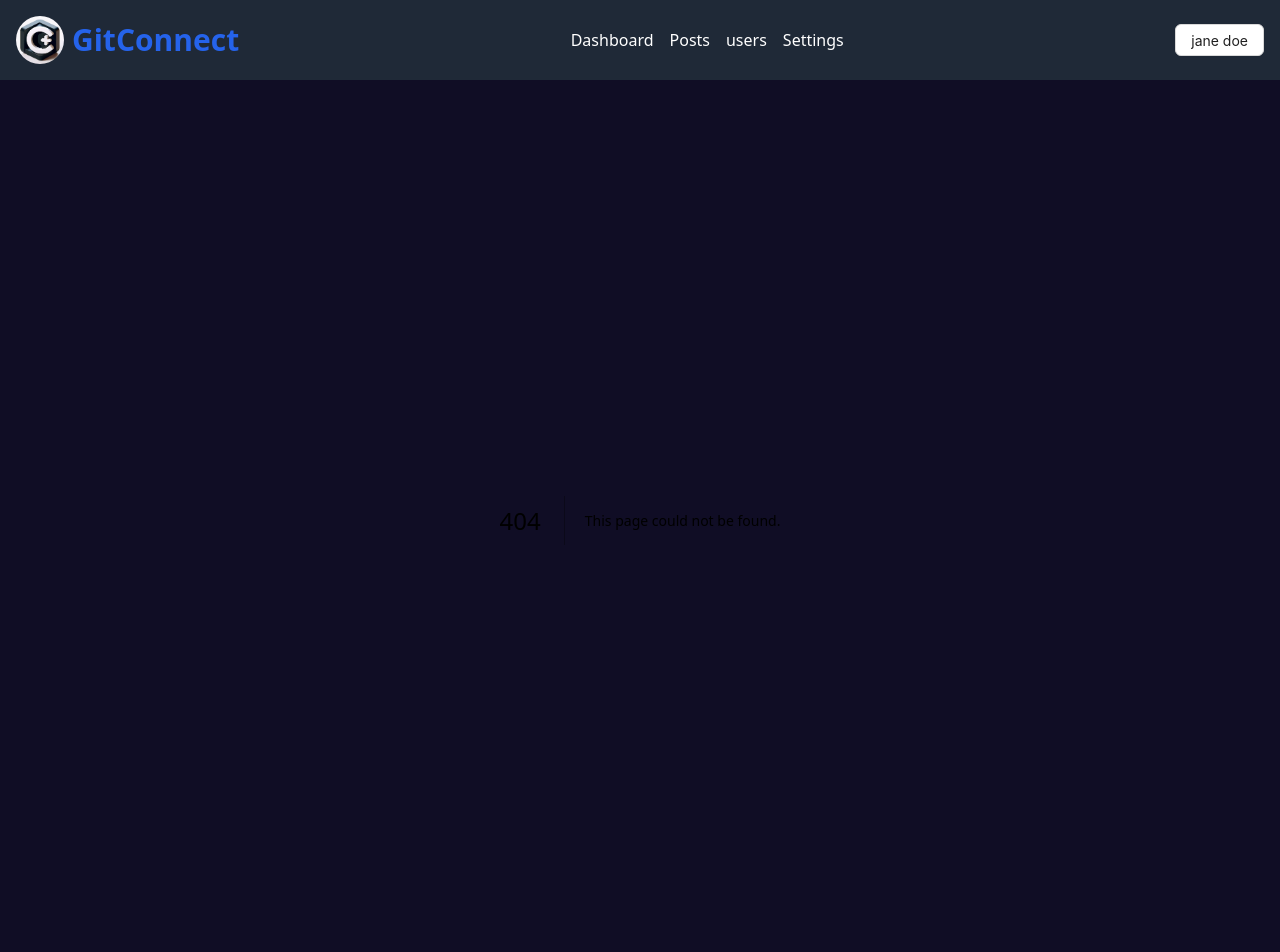
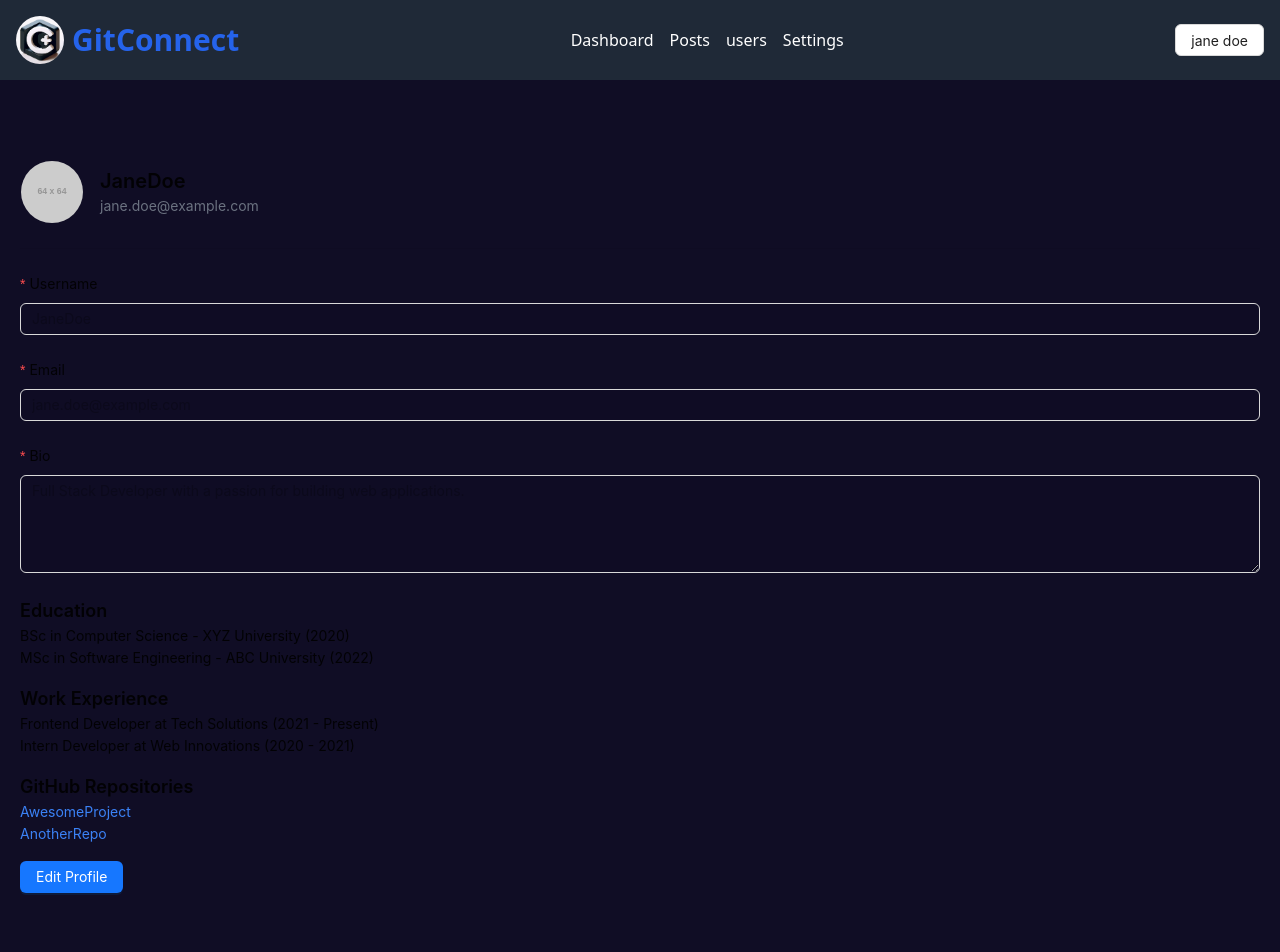
Before and after one commit to Jane49-cloud/git-connect, a Next.js app: page /profile in a window 1280 px wide. Before the commit this address had no page. Shown: the top 952 px of the page. Built offline with nearby package versions, Linux system fonts and the light colour scheme.

Commit message:
update register details

```diff
--- a/app/components/auth/register.tsx
+++ b/app/components/auth/register.tsx
@@ -30,6 +30,7 @@ const RegistrationForm: React.FC = () => {
 
         <h1 className="text-3xl font-bold text-blue-600">GitConnect</h1>
       </div>
+
       <Form.Item
         name="username"
         label={<span className="text-white">Username</span>}
@@ -79,6 +80,54 @@ const RegistrationForm: React.FC = () => {
         <Input.Password className="bg-gray-900 text-white border-gray-600" />
       </Form.Item>
 
+      <Form.Item
+        name="bio"
+        label={<span className="text-white">Bio</span>}
+        rules={[{ required: true, message: "Please enter your bio" }]}
+      >
+        <Input.TextArea
+          rows={4}
+          className="bg-gray-900 text-white border-gray-600"
+        />
+      </Form.Item>
+
+      <Form.Item
+        name="education"
+        label={<span className="text-white">Education</span>}
+        rules={[{ required: true, message: "Please enter your education" }]}
+      >
+        <Input
+          placeholder="e.g., BSc in Computer Science"
+          className="bg-gray-900 text-white border-gray-600"
+        />
+      </Form.Item>
+
+      <Form.Item
+        name="experience"
+        label={<span className="text-white">Work Experience</span>}
+        rules={[
+          { required: true, message: "Please enter your work experience" },
+        ]}
+      >
+        <Input
+          placeholder="e.g., Frontend Developer at XYZ Company"
+          className="bg-gray-900 text-white border-gray-600"
+        />
+      </Form.Item>
+
+      <Form.Item
+        name="repositories"
+        label={<span className="text-white">GitHub Repositories</span>}
+        rules={[
+          { required: true, message: "Please enter your GitHub repositories" },
+        ]}
+      >
+        <Input
+          placeholder="e.g., https://github.com/janedoe/project"
+          className="bg-gray-900 text-white border-gray-600"
+        />
+      </Form.Item>
+
       <Form.Item>
         <Button
           type="primary"
--- a/app/components/profile/persona.tsx
+++ b/app/components/profile/persona.tsx
@@ -1,6 +1,45 @@
 /* eslint-disable @typescript-eslint/no-explicit-any */
 import React, { useState } from "react";
-import { Form, Input, Button } from "antd";
+import { Form, Input, Button, Avatar, Divider, Typography } from "antd";
+
+const { Text } = Typography;
+
+const dummyData = {
+  username: "JaneDoe",
+  email: "jane.doe@example.com",
+  bio: "Full Stack Developer with a passion for building web applications.",
+  education: [
+    {
+      degree: "BSc in Computer Science",
+      institution: "XYZ University",
+      year: "2020",
+    },
+    {
+      degree: "MSc in Software Engineering",
+      institution: "ABC University",
+      year: "2022",
+    },
+  ],
+  experience: [
+    {
+      position: "Frontend Developer",
+      company: "Tech Solutions",
+      year: "2021 - Present",
+    },
+    {
+      position: "Intern Developer",
+      company: "Web Innovations",
+      year: "2020 - 2021",
+    },
+  ],
+  repositories: [
+    {
+      name: "AwesomeProject",
+      url: "https://github.com/janedoe/awesomeproject",
+    },
+    { name: "AnotherRepo", url: "https://github.com/janedoe/anotherrepo" },
+  ],
+};
 
 const ProfilePage: React.FC = () => {
   const [form] = Form.useForm();
@@ -17,10 +56,22 @@ const ProfilePage: React.FC = () => {
   };
 
   return (
+    <div className="max-w-7xl mx-auto p-5 py-10">
+      <div className="flex items-center mb-5">
+        <Avatar size={64} src="https://via.placeholder.com/64" />
+        <div className="ml-4">
+          <Text className="text-xl font-semibold">{dummyData.username}</Text>
+          <Text className="text-gray-500 block">{dummyData.email}</Text>
+        </div>
+      </div>
+
+      <Divider />
+
       <Form form={form} onFinish={handleSubmit} layout="vertical">
         <Form.Item
           name="username"
           label="Username"
+          initialValue={dummyData.username}
           rules={[{ required: true, message: "Please enter your username" }]}
         >
           <Input disabled={!isEditing} />
@@ -29,6 +80,7 @@ const ProfilePage: React.FC = () => {
         <Form.Item
           name="email"
           label="Email"
+          initialValue={dummyData.email}
           rules={[
             {
               required: true,
@@ -43,10 +95,49 @@ const ProfilePage: React.FC = () => {
         <Form.Item
           name="bio"
           label="Bio"
+          initialValue={dummyData.bio}
           rules={[{ required: true, message: "Please enter your bio" }]}
         >
           <Input.TextArea disabled={!isEditing} rows={4} />
         </Form.Item>
+
+        <div className="mb-4">
+          <h3 className="text-lg font-semibold">Education</h3>
+          {dummyData.education.map((edu, index) => (
+            <div key={index}>
+              <Text>
+                {edu.degree} - {edu.institution} ({edu.year})
+              </Text>
+            </div>
+          ))}
+        </div>
+
+        <div className="mb-4">
+          <h3 className="text-lg font-semibold">Work Experience</h3>
+          {dummyData.experience.map((exp, index) => (
+            <div key={index}>
+              <Text>
+                {exp.position} at {exp.company} ({exp.year})
+              </Text>
+            </div>
+          ))}
+        </div>
+
+        <div className="mb-4">
+          <h3 className="text-lg font-semibold">GitHub Repositories</h3>
+          {dummyData.repositories.map((repo, index) => (
+            <div key={index}>
+              <a
+                href={repo.url}
+                target="_blank"
+                rel="noopener noreferrer"
+                className="text-blue-500"
+              >
+                {repo.name}
+              </a>
+            </div>
+          ))}
+        </div>
 
         {isEditing ? (
           <Form.Item>
@@ -69,6 +160,7 @@ const ProfilePage: React.FC = () => {
           </Form.Item>
         )}
       </Form>
+    </div>
   );
 };
 
--- a/app/layout.tsx
+++ b/app/layout.tsx
@@ -50,7 +50,7 @@ export default function RootLayout({
         className={`${geistSans.variable} ${geistMono.variable} antialiased`}
       >
         <Navbar />
-        <div className="min-h-screen bg-primary py-10">{children}</div>
+        <div className="min-h-[90vh] bg-primary py-10">{children}</div>
         <Footer />
       </body>
     </html>
--- /dev/null
+++ b/app/profile/page.tsx
@@ -0,0 +1,13 @@
+"use client";
+import React from "react";
+import ProfilePage from "../components/profile/persona";
+
+const page = () => {
+  return (
+    <div>
+      <ProfilePage />
+    </div>
+  );
+};
+
+export default page;
```
Lines whose indentation alone changed are shown as unchanged.
